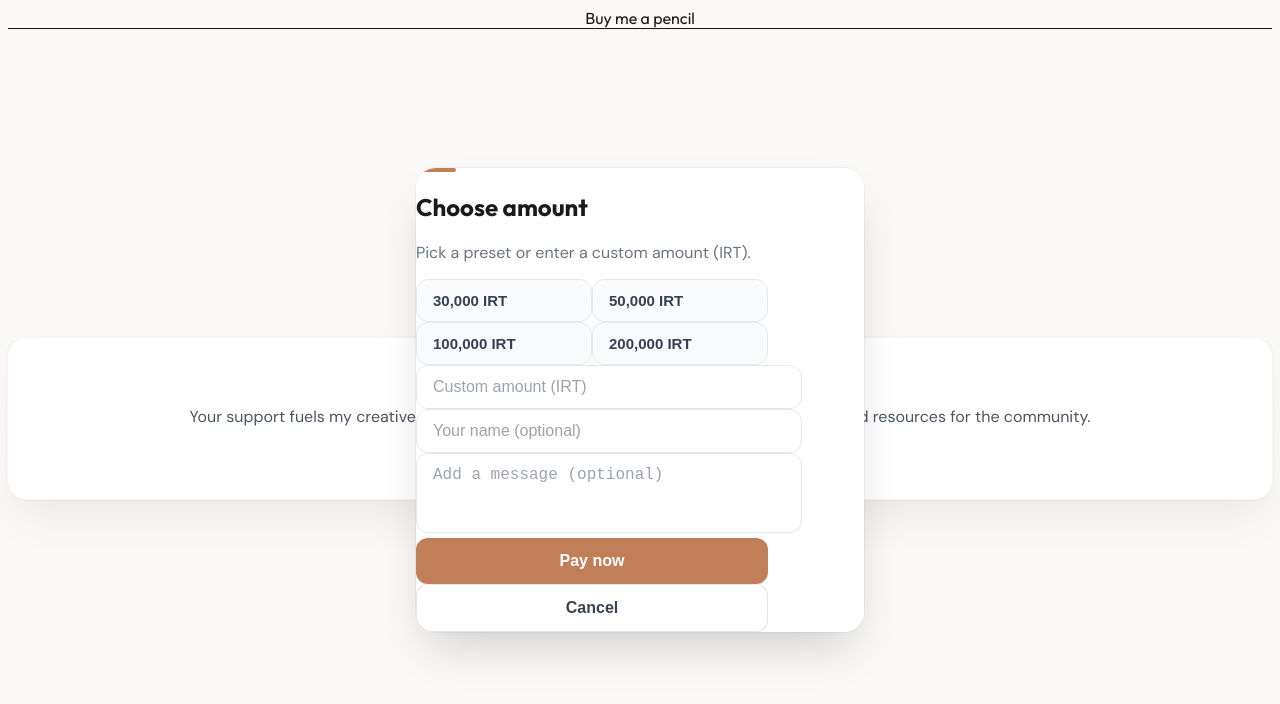
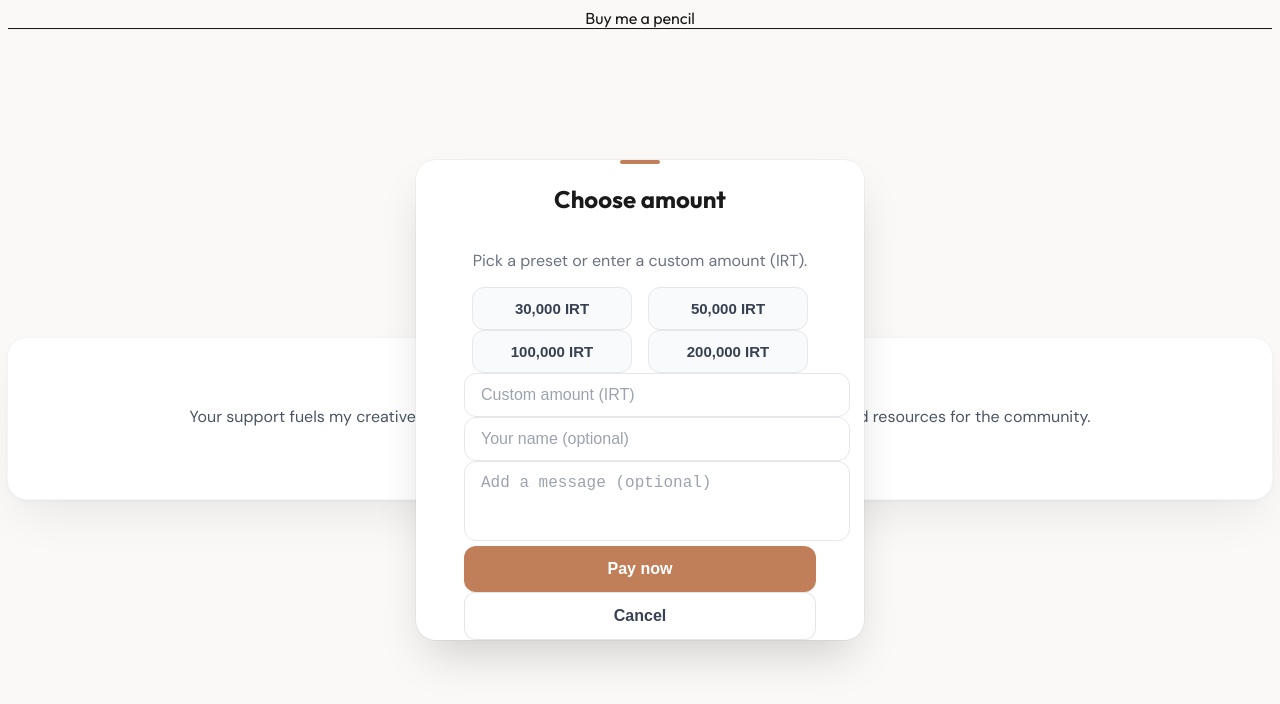
Before and after one commit to AmirrezaAsari/buy-me-pencils-frontend, a Next.js app: page /home in a window 1280 px wide. Both pictures are taken after a click on the button "Donate now". Shown: the top 704 px of the page. Built offline with nearby package versions, Linux system fonts and the light colour scheme.

Commit message:
update modal

```diff
--- a/components/AmountSelector.tsx
+++ b/components/AmountSelector.tsx
@@ -20,7 +20,7 @@ export default function AmountSelector({
 
   return (
     <div className="space-y-4">
-      <div className="grid grid-cols-2 sm:grid-cols-4 gap-3">
+      <div className="grid grid-cols-2 sm:grid-cols-4 gap-3 justify-items-center">
         {PRESET_AMOUNTS_IRT.map((amount) => (
           <button
             key={amount}
@@ -30,7 +30,7 @@ export default function AmountSelector({
               onSelect(amount);
             }}
             className={clsx(
-              'amount-btn-xl text-left sm:text-center',
+              'amount-btn-xl text-center w-full max-w-[10rem]',
               selected === amount && 'amount-btn-selected'
             )}
           >
--- a/components/DonationModal.tsx
+++ b/components/DonationModal.tsx
@@ -60,24 +60,24 @@ export default function DonationModal({
         className="modal-panel-xl relative w-full max-w-[28rem]"
         onClick={(e) => e.stopPropagation()}
       >
-        <div className="p-6 sm:p-8">
-          <div className="accent-line-xl mb-6" />
+        <div className="p-6 sm:p-8 flex flex-col items-center text-center gap-6">
+          <div className="accent-line-xl mx-auto" />
 
           <h2
             id="donation-modal-title"
-            className="font-display text-2xl sm:text-3xl font-bold text-[#1a1a1a] tracking-tight mb-1"
+            className="font-display text-2xl sm:text-3xl font-bold text-[#1a1a1a] tracking-tight"
           >
             Choose amount
           </h2>
-          <p className="text-[#6b7280] text-base mb-6">
+          <p className="text-[#6b7280] text-base">
             Pick a preset or enter a custom amount (IRT).
           </p>
 
-          <div className="max-w-[22rem]">
+          <div className="max-w-[22rem] w-full">
             <AmountSelector selected={amount} onSelect={setAmount} />
           </div>
 
-          <div className="mt-6 space-y-4 max-w-[22rem]">
+          <div className="space-y-5 max-w-[22rem] w-full">
             <div>
               <label htmlFor="userName" className="sr-only">
                 Your name
@@ -108,12 +108,12 @@ export default function DonationModal({
           </div>
 
           {error && (
-            <p className="mt-4 text-sm text-[#c17f59] font-medium max-w-[22rem]" role="alert">
+            <p className="text-sm text-[#c17f59] font-medium max-w-[22rem] mx-auto" role="alert">
               {error}
             </p>
           )}
 
-          <div className="mt-8 flex flex-col-reverse sm:flex-row gap-3 justify-end max-w-[22rem]">
+          <div className="flex flex-col-reverse sm:flex-row gap-3 justify-center max-w-[22rem] w-full">
             <Button variant="outline" onClick={handleClose} className="btn-modal-outline-xl">
               Cancel
             </Button>
```
